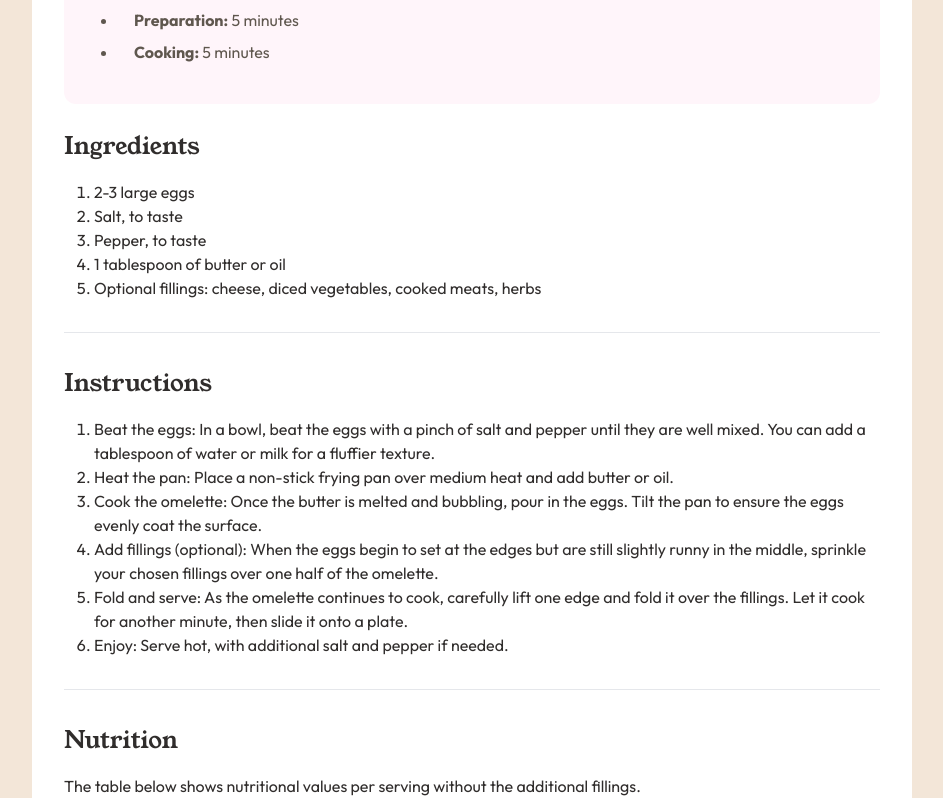
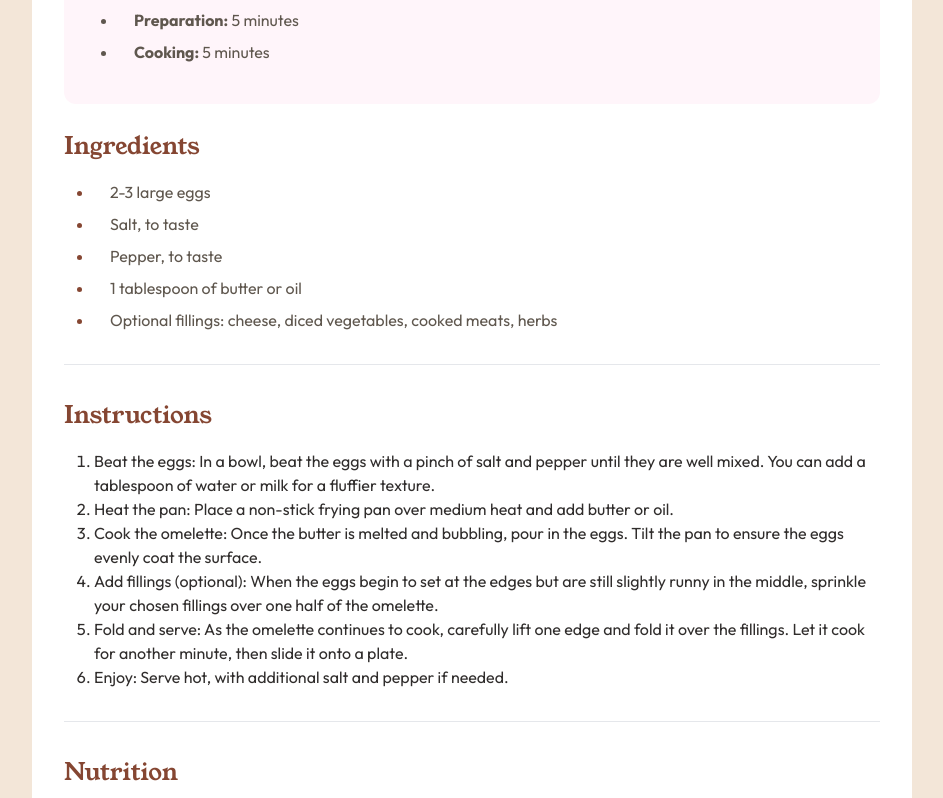
Before and after one commit to rgsyg/recipe-page-main, a Next.js app: page / in a window 1280 px wide. Shown: the part 729-1527 px from the top of the page, without its empty margins (168-1111 px from the left). Built offline with nearby package versions, Linux system fonts and the light colour scheme.

Commit message:
change h2 & ingredients section style

```diff
--- a/app/globals.css
+++ b/app/globals.css
@@ -1,6 +1,18 @@
 @tailwind base;
 @tailwind components;
 @tailwind utilities;
+
+:root {
+  --nutmeg: hsl(14, 45%, 36%);
+  --dark-raspberry: hsl(332, 51%, 32%);
+
+  --white: hsl(0, 0%, 100%);
+  --rose-white: hsl(330, 100%, 98%);
+  --eggshell: hsl(30, 54%, 90%);
+  --light-grey: hsl(30, 18%, 87%);
+  --wenge-brown: hsl(30, 10%, 34%);
+  --dark-charcoal: hsl(24, 5%, 18%);
+}
 
 p {
   font-size: 1rem;
@@ -12,6 +24,7 @@ h1 {
 
 h2 {
   font-size: 1.5rem;
+  color: var(--nutmeg);
 }
 
 h3 {
--- a/components/Ingredients.tsx
+++ b/components/Ingredients.tsx
@@ -4,13 +4,13 @@ const Ingredients = ({ font }: any) => {
   return (
     <section>
       <h2 className={`${font} mb-4`}>Ingredients</h2>
-      <ol>
-        <li>2-3 large eggs</li>
-        <li>Salt, to taste</li>
-        <li>Pepper, to taste</li>
-        <li>1 tablespoon of butter or oil</li>
-        <li>Optional fillings: cheese, diced vegetables, cooked meats, herbs</li>
-      </ol>
+      <ul className="flex flex-col gap-2">
+        <li className="pl-4 text-nutmeg"><span className="text-wenge-brown">2-3 large eggs</span></li>
+        <li className="pl-4 text-nutmeg"><span className="text-wenge-brown">Salt, to taste</span></li>
+        <li className="pl-4 text-nutmeg"><span className="text-wenge-brown">Pepper, to taste</span></li>
+        <li className="pl-4 text-nutmeg"><span className="text-wenge-brown">1 tablespoon of butter or oil</span></li>
+        <li className="pl-4 text-nutmeg"><span className="text-wenge-brown">Optional fillings: cheese, diced vegetables, cooked meats, herbs</span></li>
+      </ul>
     </section>
   )
 }
```
